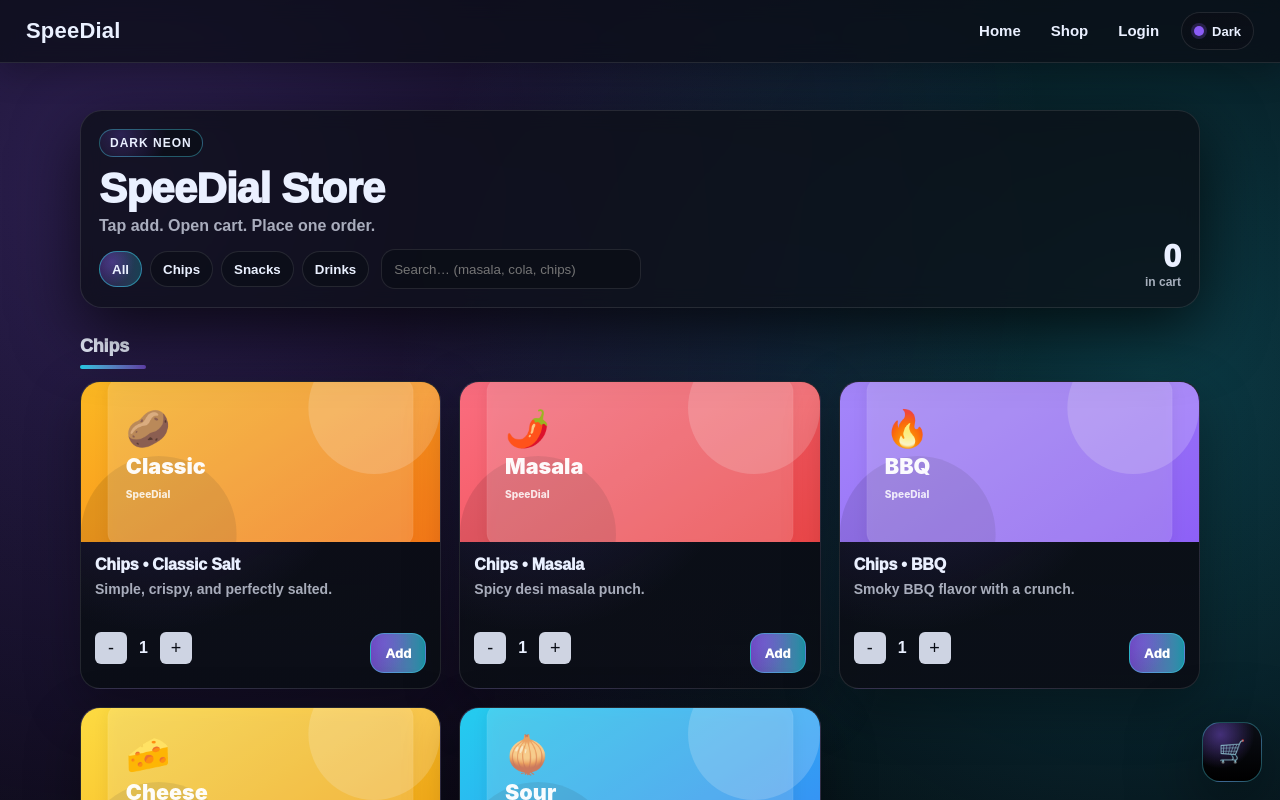
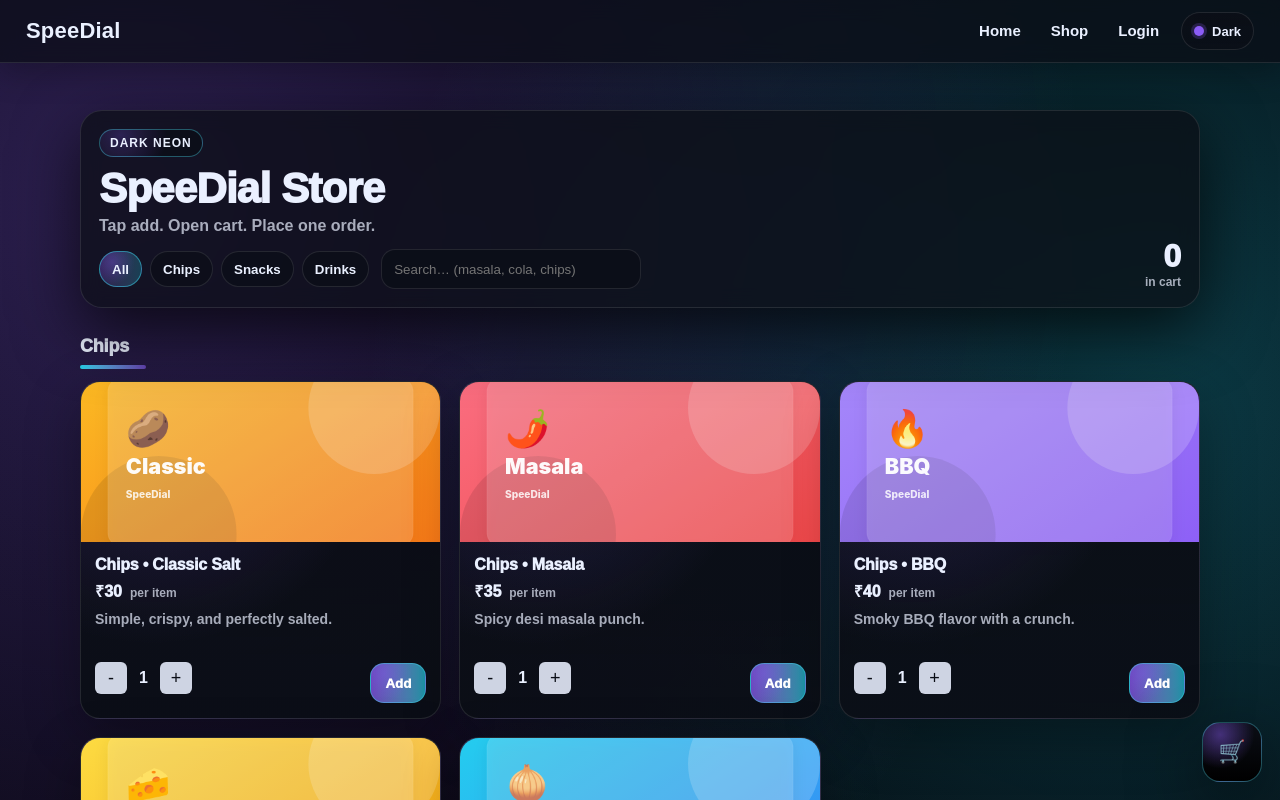
Before and after one commit to Siddhant2306/SpeeDial, a React (Create React App) app: page /shop in a window 1280 px wide. Shown: the top 800 px of the page. Built offline with nearby package versions, Linux system fonts and the light colour scheme.

Commit message:
Add_prices_and_cart_total_summary

```diff
--- a/src/css/shop.css
+++ b/src/css/shop.css
@@ -194,8 +194,26 @@
   letter-spacing: -0.2px;
 }
 
+.product-meta {
+  margin-top: 6px;
+  display: flex;
+  align-items: baseline;
+  gap: 8px;
+}
+
+.product-price {
+  font-weight: 950;
+  color: var(--text);
+}
+
+.product-unit {
+  color: var(--muted);
+  font-weight: 800;
+  font-size: 12px;
+}
+
 .product-desc {
-  margin-top: 6px;
+  margin-top: 8px;
   color: var(--muted);
   font-weight: 700;
   font-size: 14px;
@@ -348,6 +366,28 @@
 .cart-name { font-weight: 900; }
 .cart-qty { color: var(--muted); font-size: 13px; margin-top: 2px; font-weight: 700; }
 
+.cart-right {
+  display: flex;
+  flex-direction: column;
+  align-items: flex-end;
+  gap: 8px;
+}
+
+.cart-line-total {
+  font-weight: 950;
+}
+
+.cart-summary {
+  margin-top: 12px;
+  padding: 10px 12px;
+  border-radius: 12px;
+  border: 1px solid var(--border);
+  background: color-mix(in srgb, var(--surface-solid) 92%, transparent);
+  display: flex;
+  justify-content: space-between;
+  font-weight: 800;
+}
+
 .mini {
   border: none;
   border-radius: 10px;
--- a/src/pages/ShopPage.js
+++ b/src/pages/ShopPage.js
@@ -35,6 +35,7 @@ const PRODUCTS = [
     desc: "Simple, crispy, and perfectly salted.",
     type: "snack",
     category: "chips",
+    price: 30,
     image: makeSvgDataUri({ bg1: "#fbbf24", bg2: "#f97316", title: "Classic", emoji: "🥔" }),
   },
   {
@@ -43,6 +44,7 @@ const PRODUCTS = [
     desc: "Spicy desi masala punch.",
     type: "snack",
     category: "chips",
+    price: 35,
     image: makeSvgDataUri({ bg1: "#fb7185", bg2: "#ef4444", title: "Masala", emoji: "🌶️" }),
   },
   {
@@ -51,6 +53,7 @@ const PRODUCTS = [
     desc: "Smoky BBQ flavor with a crunch.",
     type: "snack",
     category: "chips",
+    price: 40,
     image: makeSvgDataUri({ bg1: "#a78bfa", bg2: "#8b5cf6", title: "BBQ", emoji: "🔥" }),
   },
   {
@@ -59,6 +62,7 @@ const PRODUCTS = [
     desc: "Cheesy, creamy, dangerously addictive.",
     type: "snack",
     category: "chips",
+    price: 40,
     image: makeSvgDataUri({ bg1: "#fde047", bg2: "#f59e0b", title: "Cheese", emoji: "🧀" }),
   },
   {
@@ -67,6 +71,7 @@ const PRODUCTS = [
     desc: "Tangy sour cream & onion vibes.",
     type: "snack",
     category: "chips",
+    price: 45,
     image: makeSvgDataUri({ bg1: "#22d3ee", bg2: "#3b82f6", title: "Sour", emoji: "🧅" }),
   },
 
@@ -77,6 +82,7 @@ const PRODUCTS = [
     desc: "Loaded nachos with a cheesy kick.",
     type: "snack",
     category: "snacks",
+    price: 60,
     image: makeSvgDataUri({ bg1: "#f72585", bg2: "#7209b7", title: "Nachos", emoji: "🧀" }),
   },
   {
@@ -85,6 +91,7 @@ const PRODUCTS = [
     desc: "Soft cookies with chocolate chunks.",
     type: "snack",
     category: "snacks",
+    price: 25,
     image: makeSvgDataUri({ bg1: "#b08968", bg2: "#7f5539", title: "Cookies", emoji: "🍪" }),
   },
 
@@ -95,6 +102,7 @@ const PRODUCTS = [
     desc: "Ice-cold fizzy refreshment.",
     type: "drink",
     category: "drinks",
+    price: 40,
     image: makeSvgDataUri({ bg1: "#111827", bg2: "#ef4444", title: "Cola", emoji: "🥤" }),
   },
   {
@@ -103,6 +111,7 @@ const PRODUCTS = [
     desc: "Fresh and tangy.",
     type: "drink",
     category: "drinks",
+    price: 50,
     image: makeSvgDataUri({ bg1: "#34d399", bg2: "#f59e0b", title: "Lemonade", emoji: "🍋" }),
   },
   {
@@ -111,6 +120,7 @@ const PRODUCTS = [
     desc: "Sweet, chilled, and smooth.",
     type: "drink",
     category: "drinks",
+    price: 55,
     image: makeSvgDataUri({ bg1: "#06b6d4", bg2: "#2563eb", title: "Iced Tea", emoji: "🧊" }),
   },
 ];
@@ -136,6 +146,10 @@ const ProductCard = ({ p, pickerQty, setPickerQty, addToCart }) => {
 
       <div className="product-body">
         <div className="product-title">{p.name}</div>
+        <div className="product-meta">
+          <div className="product-price">₹{p.price}</div>
+          <div className="product-unit">per item</div>
+        </div>
         <div className="product-desc">{p.desc}</div>
 
         <div className="product-row">
@@ -241,8 +255,17 @@ const ShopPage = () => {
 
   const cartLines = Object.entries(cart).map(([productId, qty]) => {
     const p = PRODUCTS.find((x) => x.id === productId);
-    return { id: productId, name: p?.name || productId, qty };
+    const price = p?.price ?? 0;
+    return {
+      id: productId,
+      name: p?.name || productId,
+      qty,
+      price,
+      lineTotal: price * qty,
+    };
   });
+
+  const cartTotal = cartLines.reduce((sum, l) => sum + l.lineTotal, 0);
 
   return (
     <div className="shop2">
@@ -366,15 +389,29 @@ const ShopPage = () => {
                   <div className="cart-line" key={line.id}>
                     <div>
                       <div className="cart-name">{line.name}</div>
-                      <div className="cart-qty">Qty: {line.qty}</div>
+                      <div className="cart-qty">
+                        Qty: {line.qty} • ₹{line.price} each
+                      </div>
                     </div>
-                    <button className="mini" onClick={() => removeFromCart(line.id)}>
-                      Remove
-                    </button>
+                    <div className="cart-right">
+                      <div className="cart-line-total">₹{line.lineTotal}</div>
+                      <button className="mini" onClick={() => removeFromCart(line.id)}>
+                        Remove
+                      </button>
+                    </div>
                   </div>
                 ))}
               </div>
             )}
+
+            <div className="cart-summary">
+              <div>
+                Items: <b>{cartCount}</b>
+              </div>
+              <div>
+                Total: <b>₹{cartTotal}</b>
+              </div>
+            </div>
 
             <div className="modal-actions">
               <button className="buy-btn secondary" onClick={clearCart}>
```
